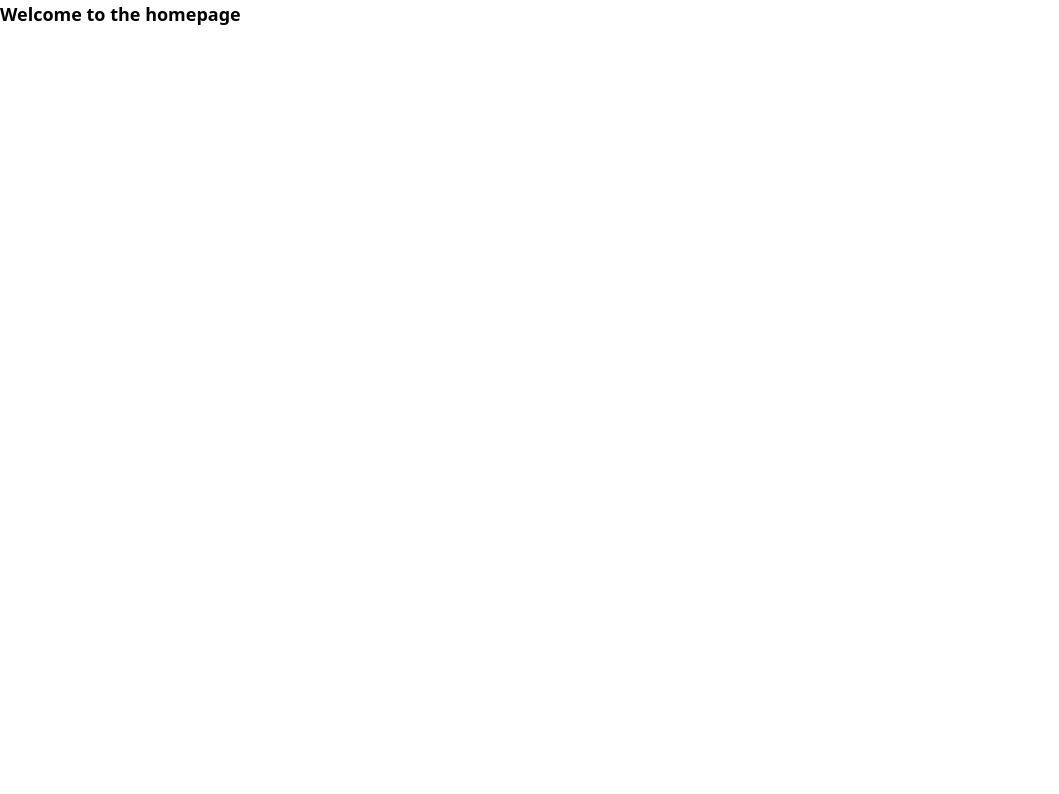
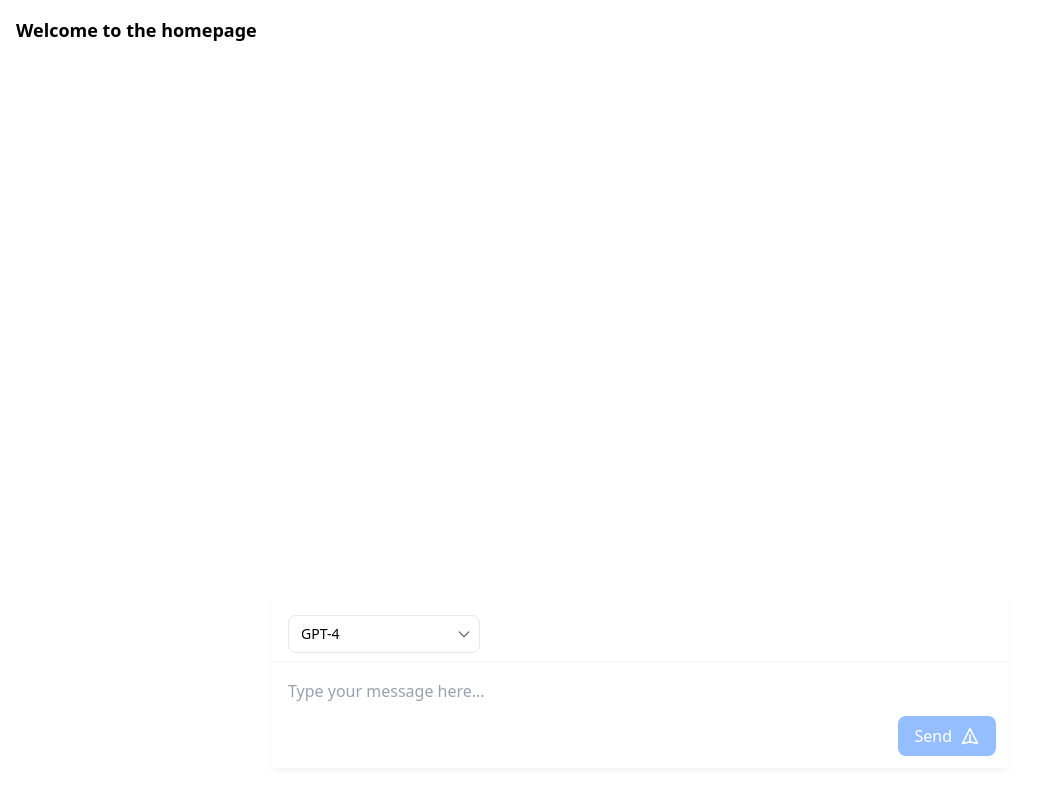
Before and after one commit to WaldemarEnns/local-rag-chat, a Nuxt app in the folder app/: page / in a window 1280 px wide. Shown: the top 794 px of the page, without its empty margins (0-1059 px from the left). Built offline with nearby package versions, Linux system fonts and the light colour scheme.

Commit message:
Create initial chat-page

```diff
--- a/app/pages/index.vue
+++ b/app/pages/index.vue
@@ -1,5 +1,61 @@
+<script setup lang="ts">
+interface ChatMessage {
+  id: number
+  content: string
+  type: 'user' | 'system'
+}
+
+const chatHistory = ref<ChatMessage[]>([])
+const selectedModel = ref('gpt-4')
+let messageId = 0
+
+const mockResponses = [
+  "I understand your question. Let me help you with that.",
+  "That's an interesting point. Here's what I think about it.",
+  "I can provide more information on that topic.",
+  "Let me break this down for you.",
+  "Here's a detailed explanation of what you're asking."
+]
+
+const handleSendMessage = (message: string) => {
+  // Add user message
+  chatHistory.value.push({
+    id: messageId++,
+    content: message,
+    type: 'user'
+  })
+
+  // Add mock system response
+  setTimeout(() => {
+    chatHistory.value.push({
+      id: messageId++,
+      content: mockResponses[Math.floor(Math.random() * mockResponses.length)],
+      type: 'system'
+    })
+  }, 500)
+}
+
+const handleModelChange = (modelId: string) => {
+  selectedModel.value = modelId
+  // TODO: Handle model change, e.g., clear chat history or show a message
+}
+</script>
+
 <template>
-    <div>
-        <h1 class="font-bold text-lg">Welcome to the homepage</h1>
+  <div class="min-h-screen flex flex-col">
+    <div class="container mx-auto p-4 flex-1 flex flex-col">
+      <h1 class="font-bold text-lg mb-4">Welcome to the homepage</h1>
+      <div class="flex-1 flex flex-col">
+        <div class="flex-1 overflow-y-auto">
+          <ChatHistory :messages="chatHistory" />
+        </div>
+        <div class="sticky bottom-0 bg-white pt-4">
+          <ChatInterface
+            @send="handleSendMessage"
+            @model-change="handleModelChange"
+          />
+        </div>
+      </div>
     </div>
+  </div>
 </template>
```
